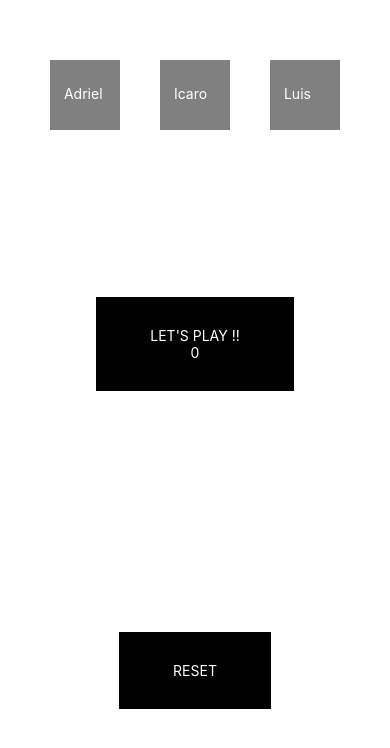
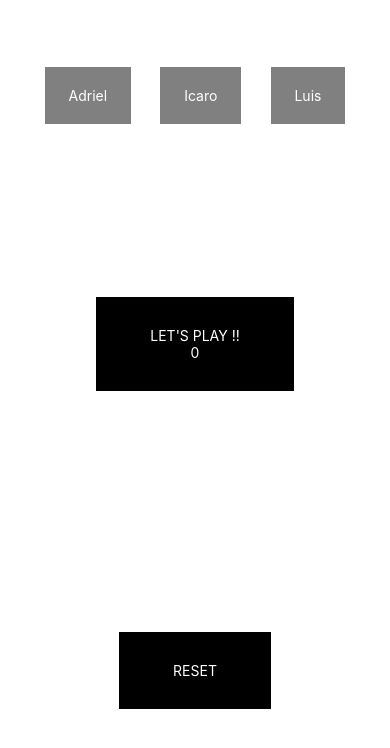
Before and after one commit to AdrielGS/hello-react, a React Native app in the folder fifita/: screen / in a window 390 px wide. Shown: the top 748 px of the page. Built offline with nearby package versions, Linux system fonts and the light colour scheme.

Commit message:
Centering names inside boxes

```diff
--- a/fifita/src/boxes.js
+++ b/fifita/src/boxes.js
@@ -15,19 +15,13 @@ const Boxes = ({winner, name}) => {
 const styles = StyleSheet.create({
 
 	boxes: {
-		width: 70,
-		height: 70,
-		backgroundColor: 'gray'
-	},
-	winner: {
-		backgroundColor: '#01C30C'
+		backgroundColor: 'gray',
+    padding: 20,
+  },
+  winner: {
+    backgroundColor: '#01C30C'
   },
   name: {
-    flex: 1,
-    padding: 10,
-    top: 15,
-    alignItems: 'center',
-    justifyContent: 'center',
     color: 'white'
   }
 
```
